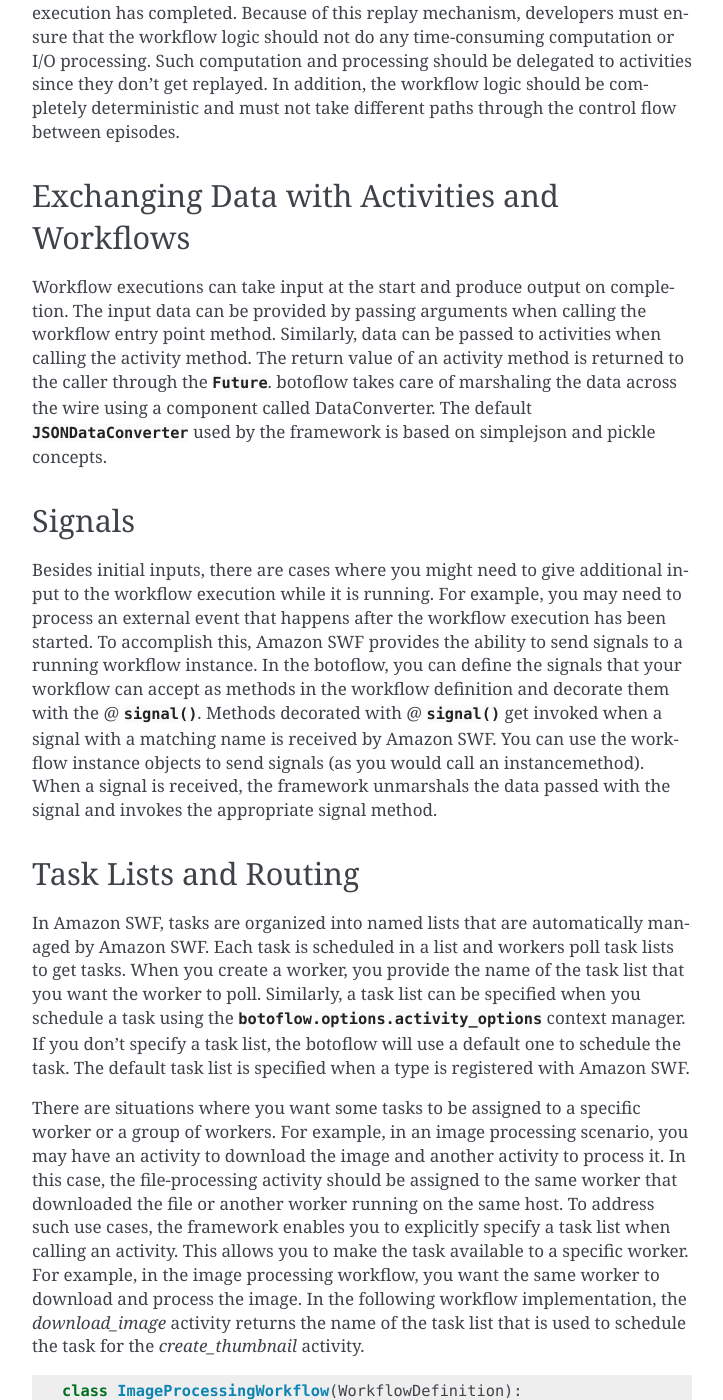
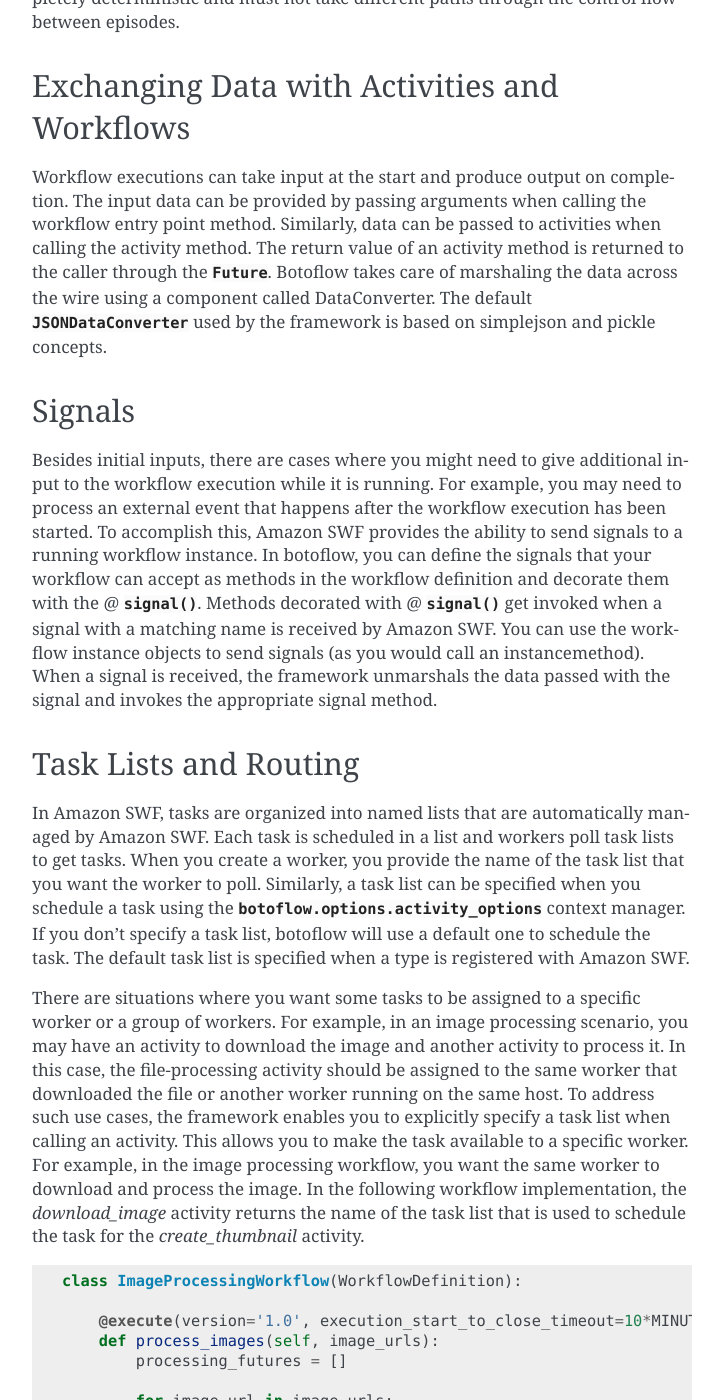
Before and after one commit to boto/botoflow, a Sphinx documentation site: the page built from docs/source/concepts.rst, in a window 1280 px wide and 1400 px high, scrolled down 2479 px. Shown: the whole window, without its empty margins (388-1111 px from the left). Built offline with Sphinx 7.4.7, drawn with Linux system fonts in a browser that asks for light colours; some of the changed text lies outside the part shown.

```diff
--- a/docs/source/concepts.rst
+++ b/docs/source/concepts.rst
@@ -119,13 +115,12 @@ Exchanging Data with Activities and Workflows
 ---------------------------------------------
 
 Workflow executions can take input at the start and produce output on
-completion. The input data can be provided by passing arguments when calling
-the workflow entry point method. Similarly, data can be passed to activities
-when calling the activity method. The return value of an activity method is
-returned to the caller through the
-:py:class:`~botoflow.core.future.Future`. botoflow takes care of
-marshaling the data across the wire using a component called DataConverter. The
-default
+completion. The input data can be provided by passing arguments when calling the
+workflow entry point method. Similarly, data can be passed to activities when
+calling the activity method. The return value of an activity method is returned
+to the caller through the :py:class:`~botoflow.core.future.Future`. Botoflow
+takes care of marshaling the data across the wire using a component called
+DataConverter. The default
 :py:class:`~botoflow.data_converter.json_data_converter.JSONDataConverter` used
 by the framework is based on simplejson and pickle concepts.
 
@@ -137,7 +132,7 @@ Besides initial inputs, there are cases where you might need to give additional
 input to the workflow execution while it is running. For example, you may need
 to process an external event that happens after the workflow execution has been
 started. To accomplish this, Amazon SWF provides the ability to send signals to
-a running workflow instance. In the botoflow, you can define the
+a running workflow instance. In botoflow, you can define the
 signals that your workflow can accept as methods in the workflow definition and
 decorate them with the @ :py:func:`~botoflow.decorators.signal`. Methods
 decorated with @ :py:func:`~botoflow.decorators.signal` get invoked when a
@@ -154,11 +149,10 @@ In Amazon SWF, tasks are organized into named lists that are automatically
 managed by Amazon SWF. Each task is scheduled in a list and workers poll task
 lists to get tasks. When you create a worker, you provide the name of the task
 list that you want the worker to poll. Similarly, a task list can be specified
-when you schedule a task using the
-:py:class:`botoflow.options.activity_options` context manager. If you don't
-specify a task list, the botoflow will use a default one to schedule
-the task. The default task list is specified when a type is registered with
-Amazon SWF.
+when you schedule a task using the :py:class:`botoflow.options.activity_options`
+context manager. If you don't specify a task list, botoflow will use a default
+one to schedule the task. The default task list is specified when a type is
+registered with Amazon SWF.
 
 There are situations where you want some tasks to be assigned to a specific
 worker or a group of workers. For example, in an image processing scenario, you
--- a/docs/source/feature_details.rst
+++ b/docs/source/feature_details.rst
@@ -172,7 +172,7 @@ Cancellation will not be successful in any of the following cases:
 
 To heartbeat, within an activity simply do: "botoflow.get_context().heartbeat()".
 This will raise a CancellationError if a cancel is requested. If this error, a
-subclass of, or a CancelledError is raised by the activity, Python-botoflow will
+subclass of, or a CancelledError is raised by the activity, botoflow will
 report to SWF that the activity task was cancelled. This exception then gets
 assigned to the activity future (see above).
 
--- a/docs/source/setting_up_dev_env.rst
+++ b/docs/source/setting_up_dev_env.rst
@@ -11,9 +11,10 @@ Prerequisites
 
 To develop applications that use the botoflow, you will need:
 
-* A working Python 2.7+ environment.
+* A working Python 2.7 or 3.4+ environment.
 * `BotoCore <https://pypi.python.org/pypi/botocore>`_ (and it's dependencies).
-* AWS Flow.
+* `Dill <https://pypi.python.org/pypi/dill`_ (required for multiprocessing executor).
+* Botoflow.
 * An active AWS account signed up for `Simple Workflow Service <http://aws.amazon.com/swf>`_.
 
 
```
Also changed, not shown: other parts of docs/source/concepts.rst (+4 -6 lines), docs/source/index.rst (+5 -5 lines), docs/source/overview.rst (+5 -5 lines).
